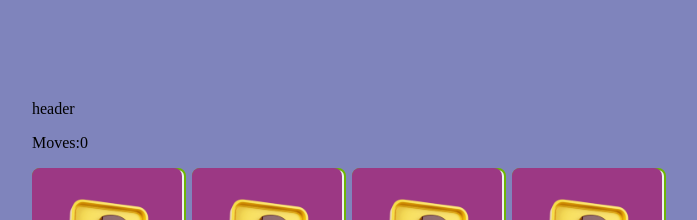
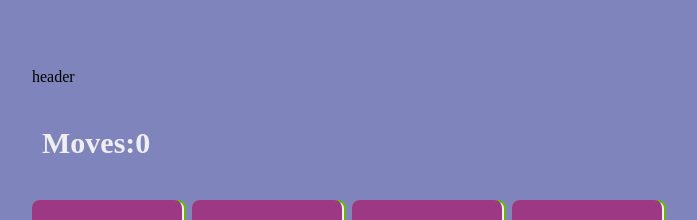
Before and after one commit to coolcrazyfox/UFO-Mini-Game-ReactJS, a React (Create React App) app: page / in a window 1280 px wide. Shown: the top 220 px of the page, without its empty margins (293-990 px from the left). Built offline with nearby package versions, Linux system fonts and the light colour scheme; grey boxes are pictures that could not be loaded.

Commit message:
changes Cards

```diff
--- a/src/styles/Cards.css
+++ b/src/styles/Cards.css
@@ -11,6 +11,13 @@ body {
   display: flex;
   flex-direction: column;
   justify-content: center;
+}
+.number_of_strokes {
+  font-size: 30px;
+  min-width: 400px;
+  font-weight: bold;
+  color: #efeff0;
+  padding: 10px;
 }
 .box_cards {
   display: grid;
```
